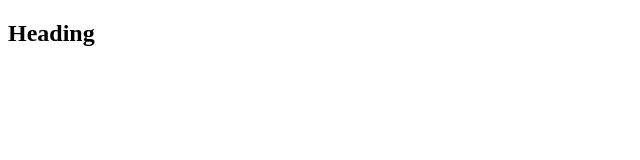
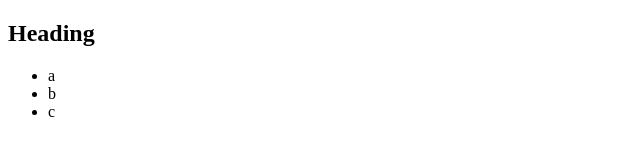
Before and after one commit to glandzhev/SoftUni-2025, a plain HTML site: page index.html in a window 1280 px wide. Shown: the full height of the page, 0-640 px from the left. Drawn offline with Linux system fonts and the light colour scheme.

Commit message:
updated files and new file

```diff
--- a/index.html
+++ b/index.html
@@ -7,5 +7,12 @@
 </head>
 <body>
     <h2>Heading</h2>
+    <nav>
+        <ul>
+            <li>a</li>
+            <li>b</li>
+            <li>c</li>
+        </ul>
+    </nav>
 </body>
 </html>
--- /dev/null
+++ b/style.css
@@ -0,0 +1,3 @@
+body {
+    background-color: red;
+}
```
Also changed, not shown: 1 other file.
